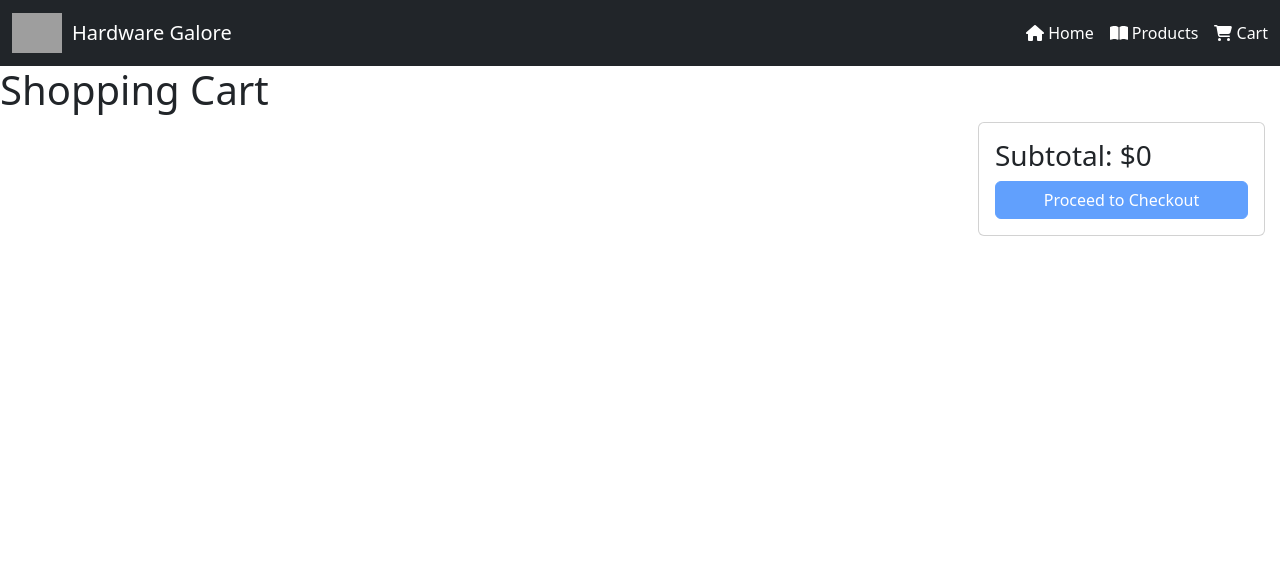
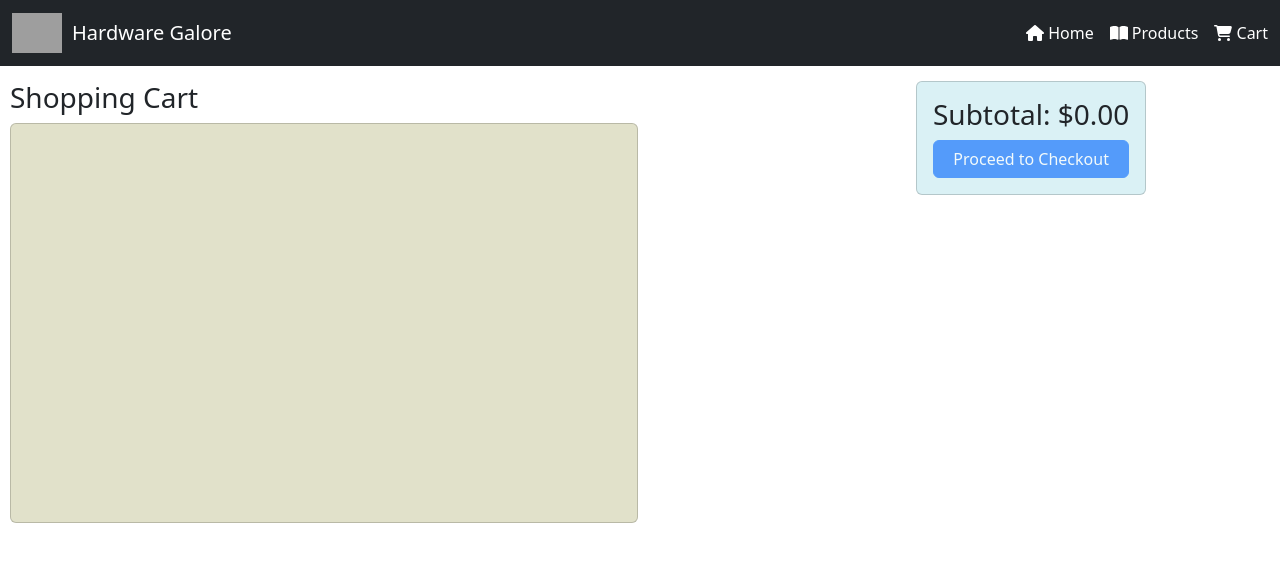
Before and after one commit to Hum-bee/hackathon, a React (Create React App) app in the folder frontend/: page /cart in a window 1280 px wide. Shown: the top 562 px of the page. Built offline with nearby package versions, Linux system fonts and the light colour scheme; grey boxes are pictures that could not be loaded.

Commit message:
Add scroll funuctionality to shopping list and additionjal styling/formatting.

```diff
--- a/frontend/src/pages/Cart.jsx
+++ b/frontend/src/pages/Cart.jsx
@@ -4,8 +4,8 @@ import { CartContext } from "./CartContext";
 import { Link, useNavigate } from "react-router-dom";
 import { FontAwesomeIcon } from "@fortawesome/react-fontawesome";
 import {
-  faCirclePlus,
-  faCircleMinus,
+  // faCirclePlus,
+  // faCircleMinus,
   faTrash,
 } from "@fortawesome/free-solid-svg-icons";
 
@@ -19,17 +19,19 @@ function Cart() {
 
   return (
     <div>
-      <h1>Shopping Cart</h1>
-      <Row className="d-flex">
-        <Col md={9}>
+      <Row className="d-flex" style={{marginTop: "15px" }}>
+        <Col md={6} style={{ marginLeft: "10px"}}>
+          <h3>Shopping Cart</h3>
+          <Card style={{ height: '50vh', overflowY: 'scroll', backgroundColor: "#E1E1CA" }}>
+            <Card.Body>
               <ListGroup>
                 {cartItems.map((item, index) => (
                   <ListGroup.Item key={index}>
                     <Row className="align-items-center">
                       <Col md={9}>
-                    <h4>
+                        <h5>
                           <b>{item.PRODUCT_NAME}</b>
-                    </h4>
+                        </h5>
                       </Col>
                       <Col md={3} className="d-flex justify-content-end">
                         <Button
@@ -46,12 +48,14 @@ function Cart() {
                   </ListGroup.Item>
                 ))}
               </ListGroup>
+            </Card.Body>
+          </Card>
         </Col>
-        <Col md={3}>
-          <Card style={{ marginRight: "15px" }}>
+        <Col md={5}>
+          <Card style={{ marginRight: "35px", float: "right", backgroundColor: "#DAF1F5", }}>
             <Card.Body>
               <ListGroup variant="flush">
-                <h3>Subtotal: ${total}</h3>
+                <h3>Subtotal: ${total.toFixed(2)}</h3>
               </ListGroup>
               <ListGroup.Item>
                 <div className="d-grid">
```
Lines whose indentation alone changed are shown as unchanged.
